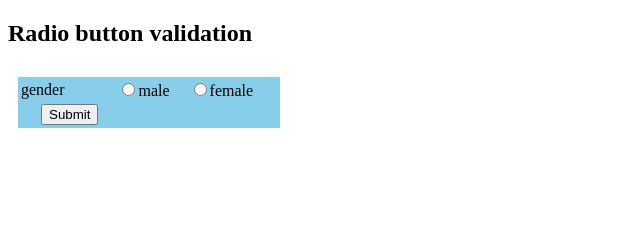
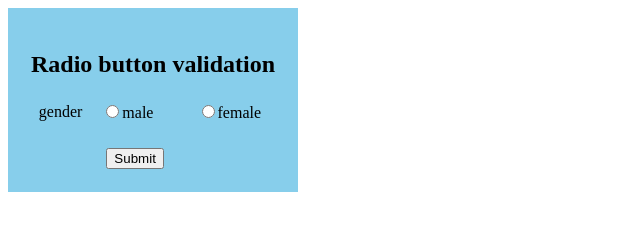
Before and after one commit to jasim11/assigment, a plain HTML site: page javascript/as32.html in a window 1280 px wide. Shown: the whole page, without its empty margins (0-640 px from the left). Drawn offline with Linux system fonts and the light colour scheme.

Commit message:
Update as32.html

```diff
--- a/javascript/as32.html
+++ b/javascript/as32.html
@@ -9,6 +9,9 @@
 		}
 div{
 	padding: 10px;
+}
+table{
+	padding: 20px;
 }
 
 	</style>
@@ -33,14 +36,17 @@ div{
 </head>
 <body>
 <form action="#" name="myform" onsubmit="return validate();">
-<h2>Radio button validation</h2>
-<div><table bgcolor="skyblue">
 
-<tr><td>gender</td><td>
-<input id="ck1" type="radio" name="pg">male <input type="radio" name="pg"  id="ck2">female</td><td><label id="lbl_qual"></label></td></tr>
-
-<tr><td><input type="submit" name="submit" ></td><td></td></tr>
-
+ <table bgcolor="skyblue" >
+ 	<tr >
+ 		<td align="center" colspan="3"><h2>Radio button validation</h2></td>
+ 	</tr>
+ 	<tr>
+ 		<td align="right">gender</td><td><input id="ck1" type="radio" name="a">male</td><td><input id="ck2" type="radio" name="a">female</td>
+ 	</tr>
+ 	<tr><td align="right" colspan="3"><label id="lbl_qual"></label></td></tr>
+ 	<tr><td></td><td><input type="submit" name="submit" ></td></tr>
+ </table>
 </table>
 </div>
 </form>
```
